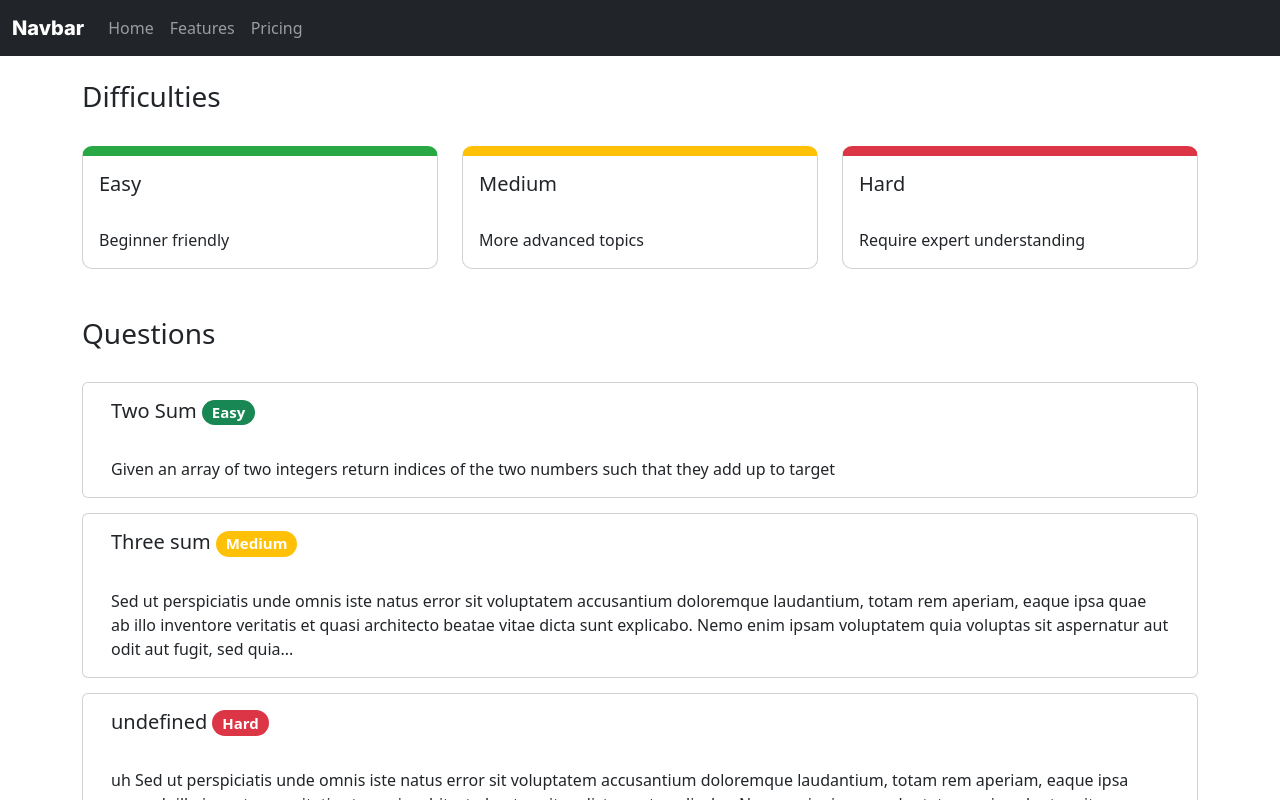
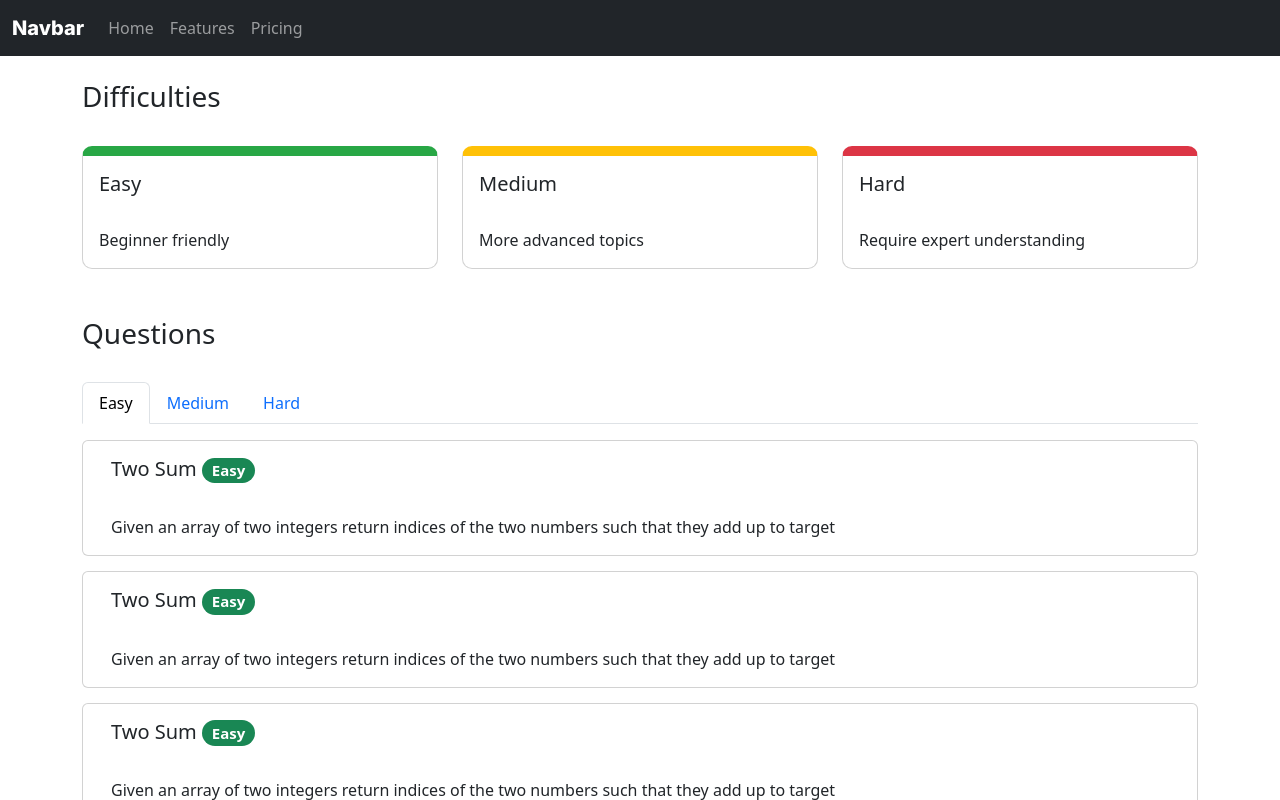
Before and after one commit to jlxw48/CS3219-PeerPrep, a React (Create React App) app in the folder front-end/: page / in a window 1280 px wide. Shown: the top 800 px of the page. Built offline with nearby package versions, Linux system fonts and the light colour scheme.

Commit message:
Add tab to filter question difficulty

```diff
--- a/front-end/src/css/Questions.css
+++ b/front-end/src/css/Questions.css
@@ -5,7 +5,7 @@
 
 .home-questions-wrapper {
     height: 800px;
-    overflow-y: scroll;
+    overflow-y: auto;
     overflow-x: hidden;
 }
 
--- a/front-end/src/home/questions/Questions.jsx
+++ b/front-end/src/home/questions/Questions.jsx
@@ -2,20 +2,49 @@ import React from "react";
 import Row from 'react-bootstrap/Row'
 import QuestionCard from "./QuestionCard";
 import '../../css/Questions.css'
+import Tabs from 'react-bootstrap/Tabs';
+import Tab from 'react-bootstrap/Tab';
 
 function Questions(props) {
     return (
+        <>
+            <h3>Questions</h3><br />
+            <Tabs defaultActiveKey="profile" id="uncontrolled-tab-example" className="mb-3" defaultActiveKey="easy">
+                <Tab eventKey="easy" title="Easy">
                     <div className="home-questions-wrapper">
-            <h3>Questions</h3><br/>
-            {props.questions.map(question => {
-                console.log(question);
+                        {props.questions.filter(question => question.difficulty === "easy").map(question => {
                             return (
                                 <Row key={question.qn_num}>
-                        <QuestionCard {...question}/>
+                                    <QuestionCard {...question} />
                                 </Row>
                             )
                         })}
                     </div>
+                </Tab>
+                <Tab eventKey="medium" title="Medium">
+                    <div className="home-questions-wrapper">
+                        {props.questions.filter(question => question.difficulty === "medium").map(question => {
+                            return (
+                                <Row key={question.qn_num}>
+                                    <QuestionCard {...question} />
+                                </Row>
+                            )
+                        })}
+                    </div>
+                </Tab>
+                <Tab eventKey="hard" title="Hard">
+                    <div className="home-questions-wrapper">
+                        {props.questions.filter(question => question.difficulty === "hard").map(question => {
+                            return (
+                                <Row key={question.qn_num}>
+                                    <QuestionCard {...question} />
+                                </Row>
+                            )
+                        })}
+                    </div>
+                </Tab>
+            </Tabs>
+        </>
     )
 }
 
```
Lines whose indentation alone changed are shown as unchanged.
